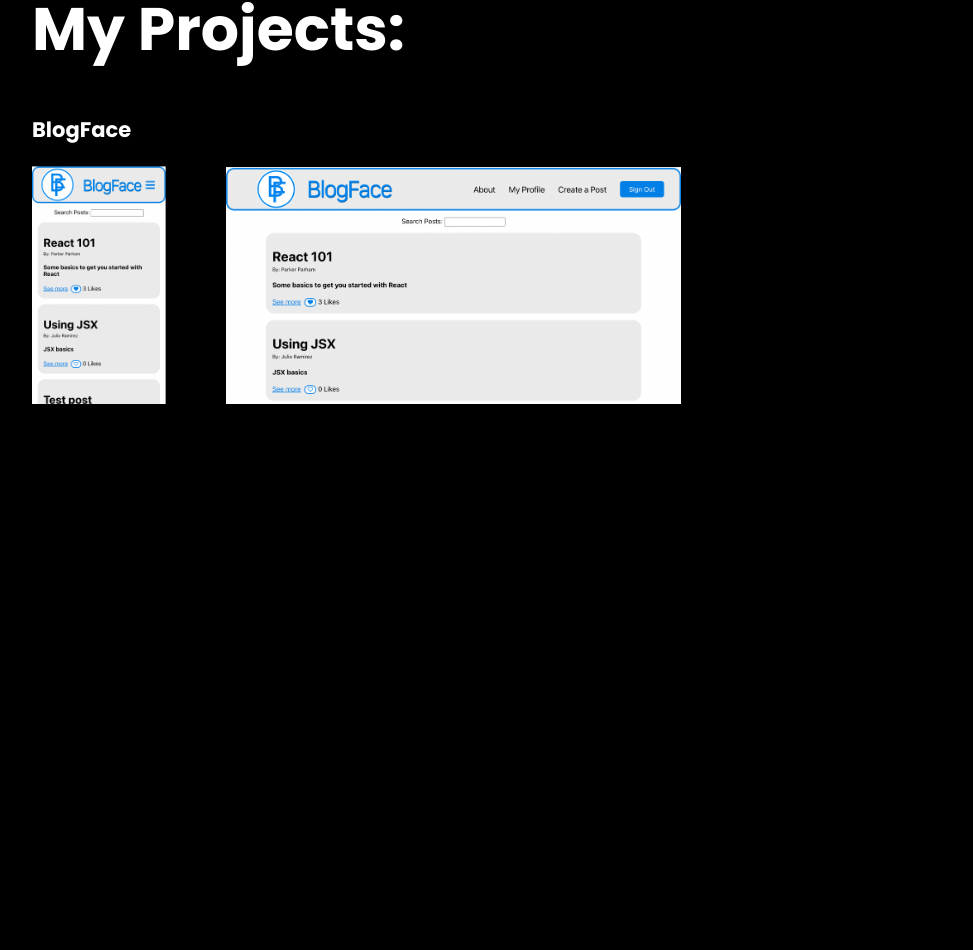
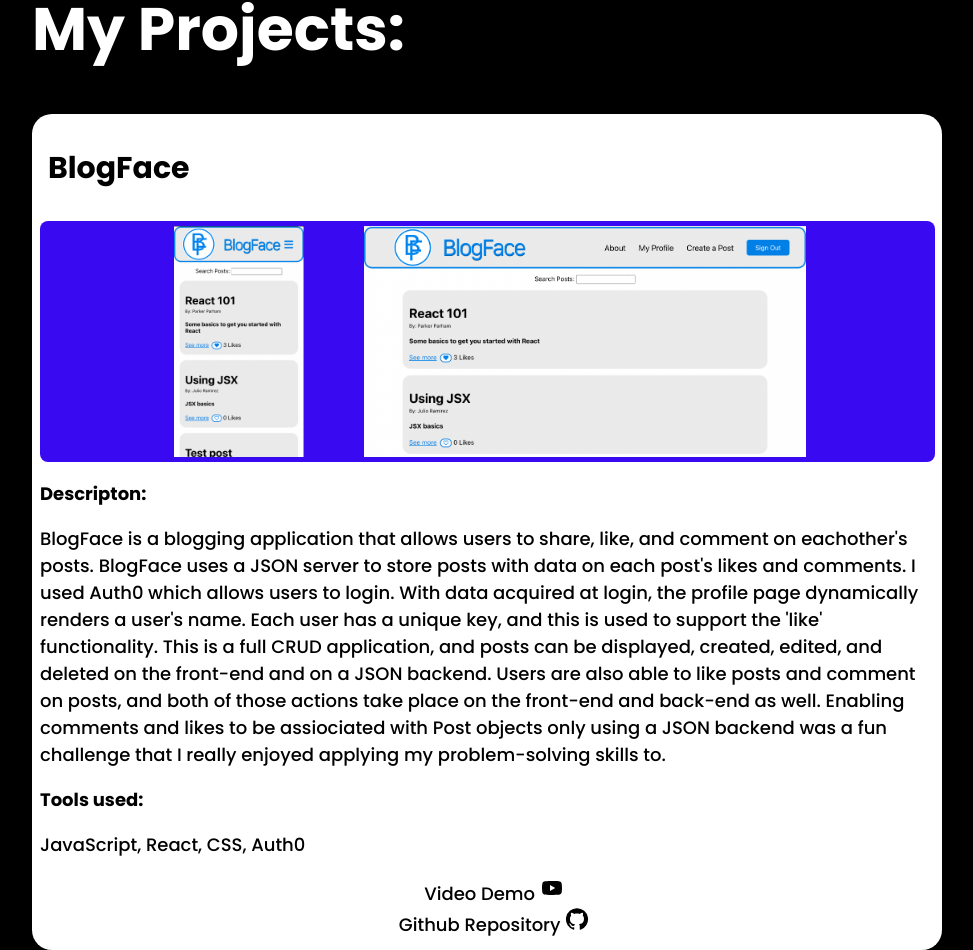
Before and after one commit to pjparham/parker-portfolio-site, a React (Create React App) app: page /projects in a window 1280 px wide. Shown: the part 179-1129 px from the top of the page, without its empty margins (128-1101 px from the left). Before the commit the page ends 800 px from the top, so only its background shows below. Built offline with nearby package versions, Linux system fonts and the light colour scheme.

Commit message:
Adds elements and styling to Project component

```diff
--- a/src/components/Project.js
+++ b/src/components/Project.js
@@ -1,17 +1,27 @@
 import React from 'react'
 import blogfaceMobile from '../images/blogface_mobile.png'
 import blogFaceDesktop from '../images/blogface_desktop.png'
+import GitHubIcon from '@mui/icons-material/GitHub';
+import YouTubeIcon from '@mui/icons-material/YouTube';
 
 export default function Project({ project }) {
-    // [title, mobileImage, desktopImage, description, languages, videoLink, githubLink] = project
+
     let photos = [blogfaceMobile, blogFaceDesktop]
   return (
-    <div>
+    <div className="project-card">
         <h3>{project.title}</h3>
         <div className="project-image-container">
             <img src={photos[project.mobileImage]} alt="Parker' project in mobile view" className="project-mobile-image"/>
             <img src={photos[project.desktopImage]} alt="Parker' project in desktop view" className="project-desktop-image"/>
         </div>
+        <p><b>Descripton:</b></p>
+        <p>{project.description}</p>
+        <p><b>Tools used:</b></p>
+        <p>{project.languages}</p>
+        <div className="project-links">
+            <a className="project-link" href={project.videoLink}>Video Demo  <YouTubeIcon/></a><br/>
+            <a className="project-link" href={project.githubLink}>Github Repository  <GitHubIcon/></a>
+        </div>
     </div>
   )
 }
--- a/src/components/Projects.js
+++ b/src/components/Projects.js
@@ -1,7 +1,6 @@
 import React from 'react'
 import Project from './Project'
-import blogFaceMobile from '../images/blogface_mobile.png'
-import blogFaceDesktop from '../images/blogface_desktop.png'
+
 
 let allProjects = [
     {title: "BlogFace",
--- a/src/index.css
+++ b/src/index.css
@@ -1,10 +1,11 @@
 * {
-  background-color: black;
+  /* background-color: black; */
   font-family: 'Poppins', sans-serif;
 }
 
 
 body {
+  background-color: black;
   margin: 0;
   font-family: "Roboto", sans-serif;
   -webkit-font-smoothing: antialiased;
@@ -122,7 +123,29 @@
   text-decoration: none;
 }
 
+.project-card{
+  color: black;
+  background-color: white;
+  border-radius: 20px;
+  padding: 2px;
+}
 
+.project-card, h3 {
+  padding-left: 8px;
+  font-size: 30px;
+}
+
+.project-links {
+  color: black;
+  padding-left: 8px;
+  font-size: 18px;
+  margin: 10px 15px 10px 15px;
+  text-align: center;
+}
+.project-link {
+  color: black;
+  text-decoration: none;
+}
 
 .project-desktop-image{
   width: 50%;
@@ -132,6 +155,16 @@
 .project-mobile-image {
   width: 14.7%;
   margin-right: 60px;
+  margin-left: 5px;
+}
+.project-image-container{
+  margin-right: 5px;
+  display: flex;
+  padding: 5px;
+  justify-content: center;
+  align-items: center;
+  background-color: #3909f2;
+  border-radius: 8px;
 }
 
 @media screen and (max-width: 735px) {
@@ -152,10 +185,12 @@
   }
   .project-image-container{
     display: flex;
-    justify-content: space-between
+    justify-content: space-between;
+    padding: 10px;
   }
   .project-desktop-image{
-    width: 73.415%;
+    width: 60%;
+    margin-left: -10px;
   }
   .project-mobile-image {
     width: 21.585%;
```
